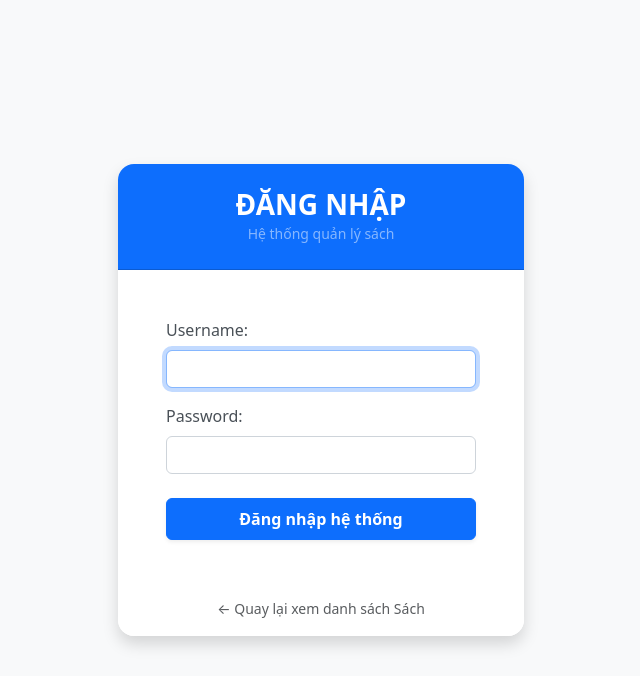
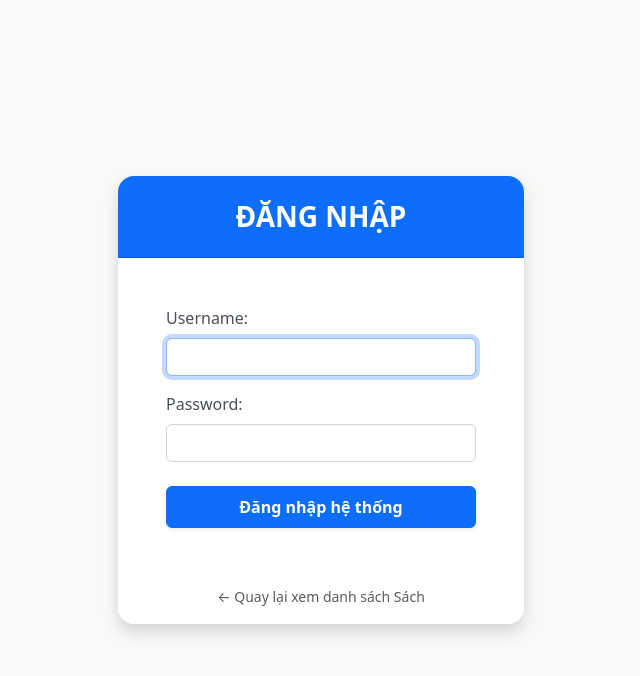
Before and after one commit to Huyenpta/EXAM_PYCHARM, a Django app: page /login/ in a window 1280 px wide. Shown: the top 676 px of the page, without its empty margins (319-959 px from the left). Run offline with Django 5.2, Linux system fonts and the light colour scheme.

Commit message:
update exam2

```diff
--- a/main_app/templates/main_app/login.html
+++ b/main_app/templates/main_app/login.html
@@ -48,7 +48,6 @@
         <div class="card shadow border-0 rounded-4 overflow-hidden">
             <div class="card-header bg-primary text-white text-center py-4">
                 <h3 class="mb-0 fw-bold">ĐĂNG NHẬP</h3>
-                <small class="text-white-50">Hệ thống quản lý sách</small>
             </div>
 
             <div class="card-body p-4 p-sm-5">
```
Also changed, not shown: db.sqlite3.
